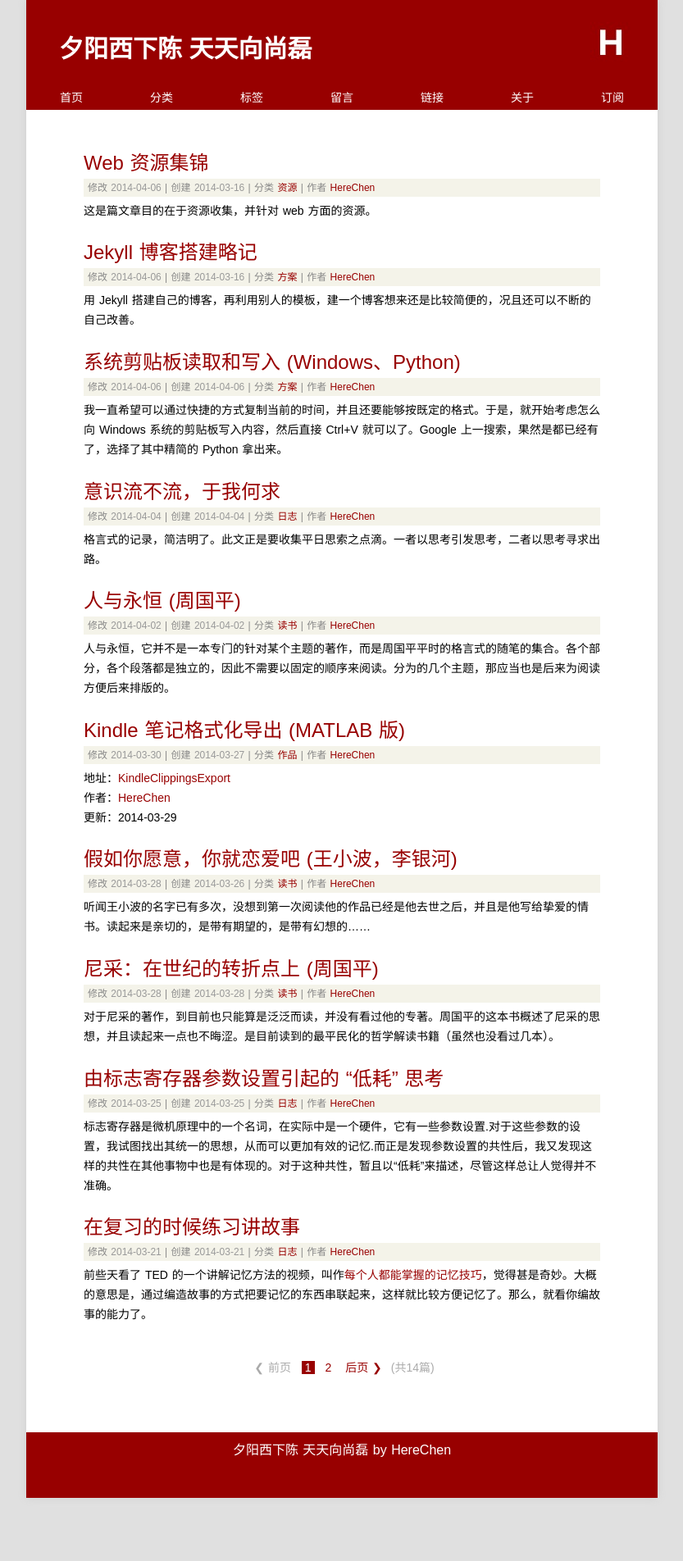
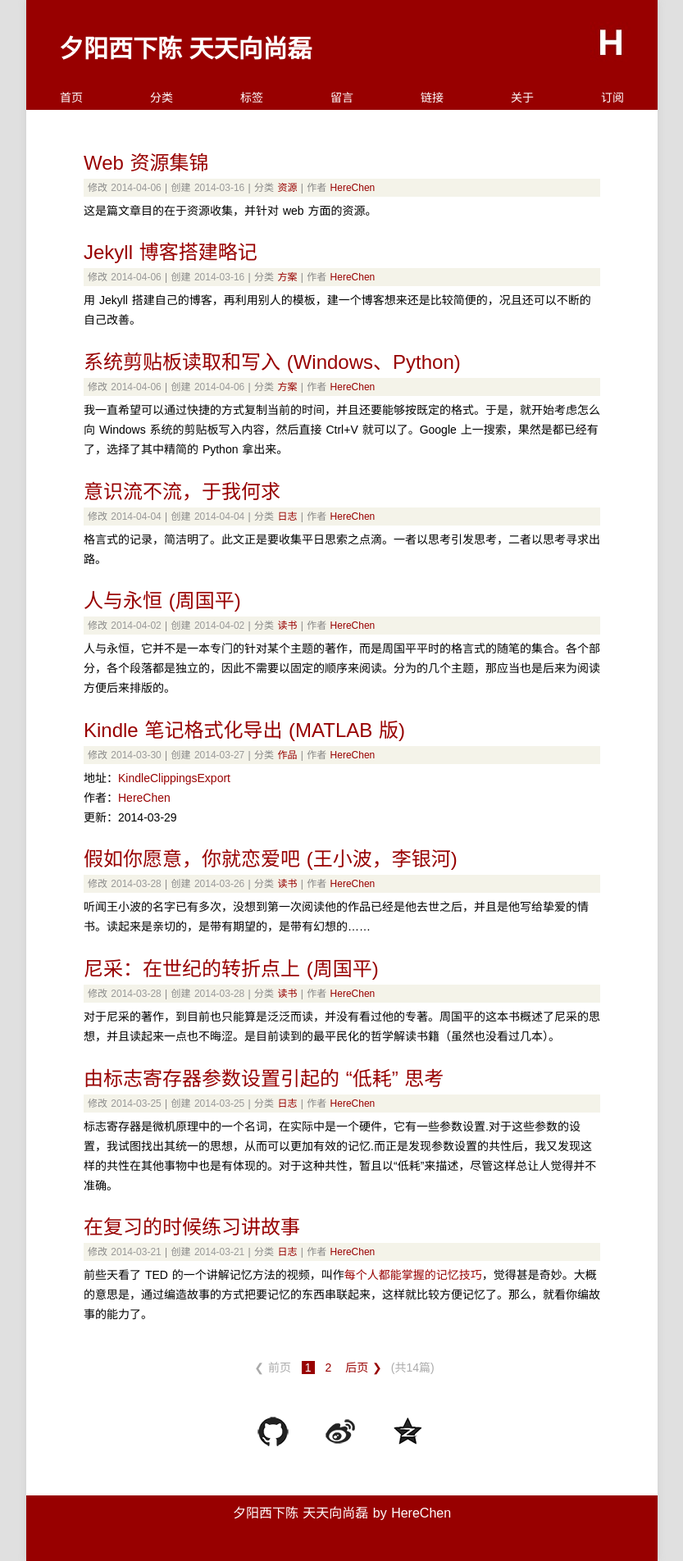
Before and after one commit to Xuezhiyuanlin/herechen.github.io, a Jekyll site: the page built from index.html, in a window 1280 px wide. Shown: the whole page at 82% size, without its empty margins (223-1056 px from the left). Built offline with Jekyll 4.4.1, drawn with Linux system fonts in a browser that asks for light colours; some web fonts are replaced; Markdown is read by kramdown in place of the engine named in the settings; the list of posts is cut into pages by our own code; before the commit the page ends 1827 px from its top, so only the background shows below that.

Commit message:
herechen

```diff
--- a/_config.yml
+++ b/_config.yml
@@ -7,6 +7,7 @@ cnname: 陈 磊                   # 中文作者名
 email: chenlei.here@gmail.com	# 电子邮件
 duoshuo: herechen 				# 多说评论帐号
 weibo: 1818475585				# 用于关于页面微博帐号
+qq: 1737090943					# QQ账号
 github: HereChen   				# GitHub帐号
 safe: true         				# 安全模式
 paginate: 10					# 20 首页分页
--- a/index.html
+++ b/index.html
@@ -65,3 +65,11 @@ layout: page
   {% endif %}
   (共{{ paginator.total_posts }}篇)
 </div>
+
+<div id="social-icons">
+  <ul>
+    <li><a href="https://github.com/{{ site.github }}"><img src="/assets/github-icon-small.png"></a></li>
+    <li><a href="http://weibo.com/u/{{ site.weibo }}"><img src="/assets/sina-icon-small.png"></a></li>
+    <li><a href="http://{{ site.qq }}.qzone.qq.com"><img src="/assets/qqzone-icon-small.png"></a></li>
+  </ul>
+</div>
--- a/media/css/style.css
+++ b/media/css/style.css
@@ -147,3 +147,7 @@ footer a:hover {border-bottom: 1px dashed #BBB;text-decoration: none;color: #fff
 
 .displaybutton{font-family: "Microsoft YaHei";font-size: 16px;width:630px; height:30px;background: #f4f3e9;color:#980000;vertical-align: middle; cursor: pointer;}
 #instantclick-bar{background: #980000;}
+#social-icons{padding: 0px 190px;}
+#social-icons ul{margin: 0;padding: 0;display: block;height: 77px;}
+#social-icons ul li{width: 42px;height: 42px;display: block;margin: 20px;float: left;}
+#social-icons ul li img{box-shadow: 0px 0px 0px #999}
```
Also changed, not shown: about/index.md (+1 -1 lines), assets/github-icon-small.png (added), assets/qqzone-icon-small.png (added), assets/sina-icon-small.png (added).
